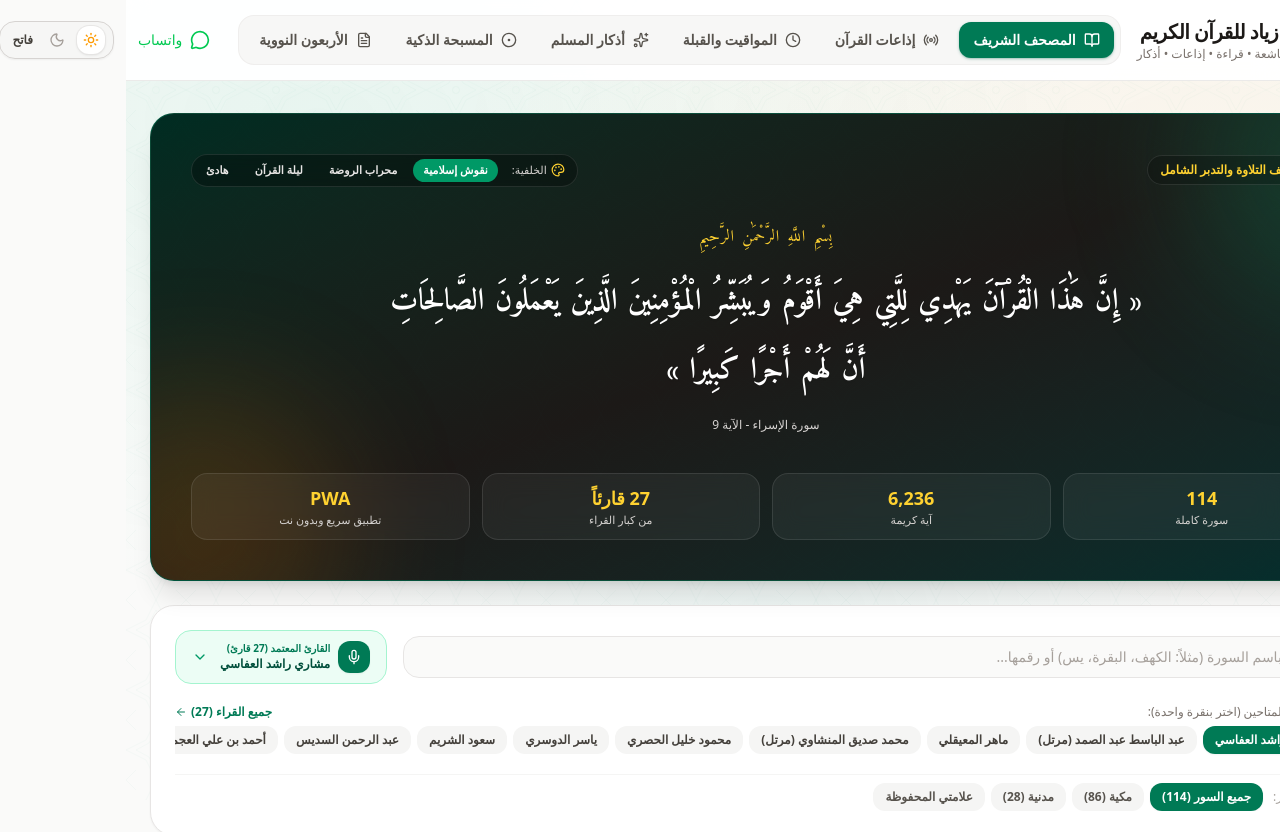
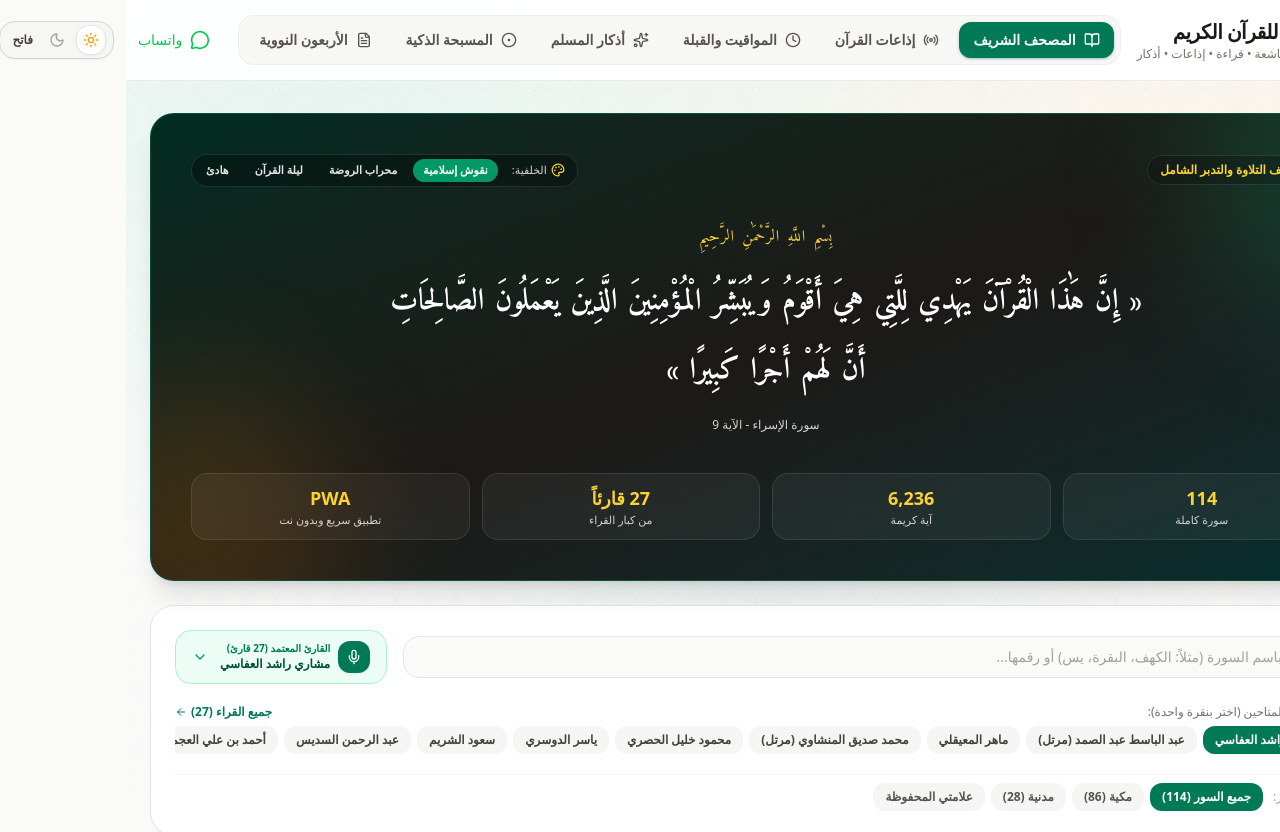
Before and after one commit to zhjaj0090-ship-it/Quran1, a React (Vite) app: page / in a window 1280 px wide. Shown: the top 832 px of the page. Built offline with nearby package versions, Linux system fonts and the light colour scheme; a web font is replaced by a local one.

Commit message:
Navbar.tsx

```diff
--- a/src/components/Navbar.tsx
+++ b/src/components/Navbar.tsx
@@ -55,7 +55,7 @@ export const Navbar: React.FC<NavbarProps> = ({
             </div>
             <div>
               <h1 className="text-base sm:text-xl font-bold tracking-tight text-stone-900 dark:text-white flex items-center gap-2">
-                موقع زياد للقرآن الكريم
+                موقع للقرآن الكريم
               </h1>
               <p className="text-[11px] sm:text-xs text-stone-500 dark:text-stone-400 font-medium hidden sm:block">
                 تلاوات خاشعة • قراءة • إذاعات • أذكار
```
